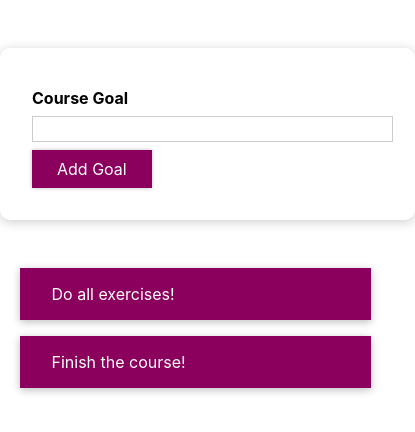
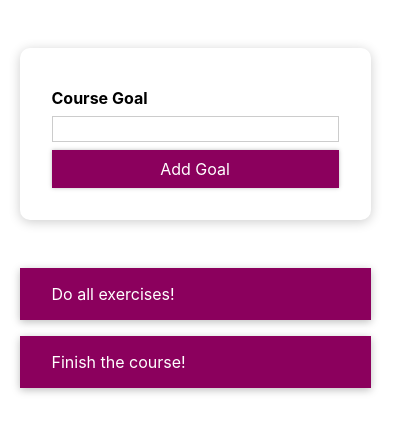
Before and after one commit to CepotOi/styling-react-components, a React (Vite) app: page / in a window 390 px wide. Shown: the top 432 px of the page, 415 px wide, since content can reach past the window. Built offline with nearby package versions, Linux system fonts and the light colour scheme.

Commit message:
styled component with media queries

```diff
--- a/src/App.css
+++ b/src/App.css
@@ -1,3 +1,9 @@
+*,
+*::before,
+*::after {
+  box-sizing: border-box;
+}
+
 #goals {
   width: 35rem;
   max-width: 90%;
--- a/src/components/CourseGoals/CourseInput/CourseInput.jsx
+++ b/src/components/CourseGoals/CourseInput/CourseInput.jsx
@@ -63,8 +63,7 @@ const CourseInput = props => {
       <FormControl isInvalid={!isInputValid}>
         <label>Course Goal</label>
         <input type="text"
-          value={enteredValue} onChange={goalInputChangeHandler} placeholder={!isInputValid ? 'Please fill this input' : ''
-          } />
+          value={enteredValue} onChange={goalInputChangeHandler} placeholder={!isInputValid ? 'Please fill this input' : ''} />
       </FormControl>
       <Button type="submit">Add Goal</Button>
     </form>
--- a/src/components/UI/Button/Button.jsx
+++ b/src/components/UI/Button/Button.jsx
@@ -9,6 +9,7 @@ import styled from 'styled-components';
  */
 
 const Button = styled.button`
+  width: 100%;
   font: inherit;
   padding: 0.5rem 1.5rem;
   border: 1px solid #8b005d;
@@ -16,6 +17,10 @@ const Button = styled.button`
   background: #8b005d;
   box-shadow: 0 0 4px rgba(0, 0, 0, 0.26);
   cursor: pointer;
+
+  @media screen and (min-width: 768px) {
+    width: auto;
+  }
 
   &:focus {
     outline: none;
```
